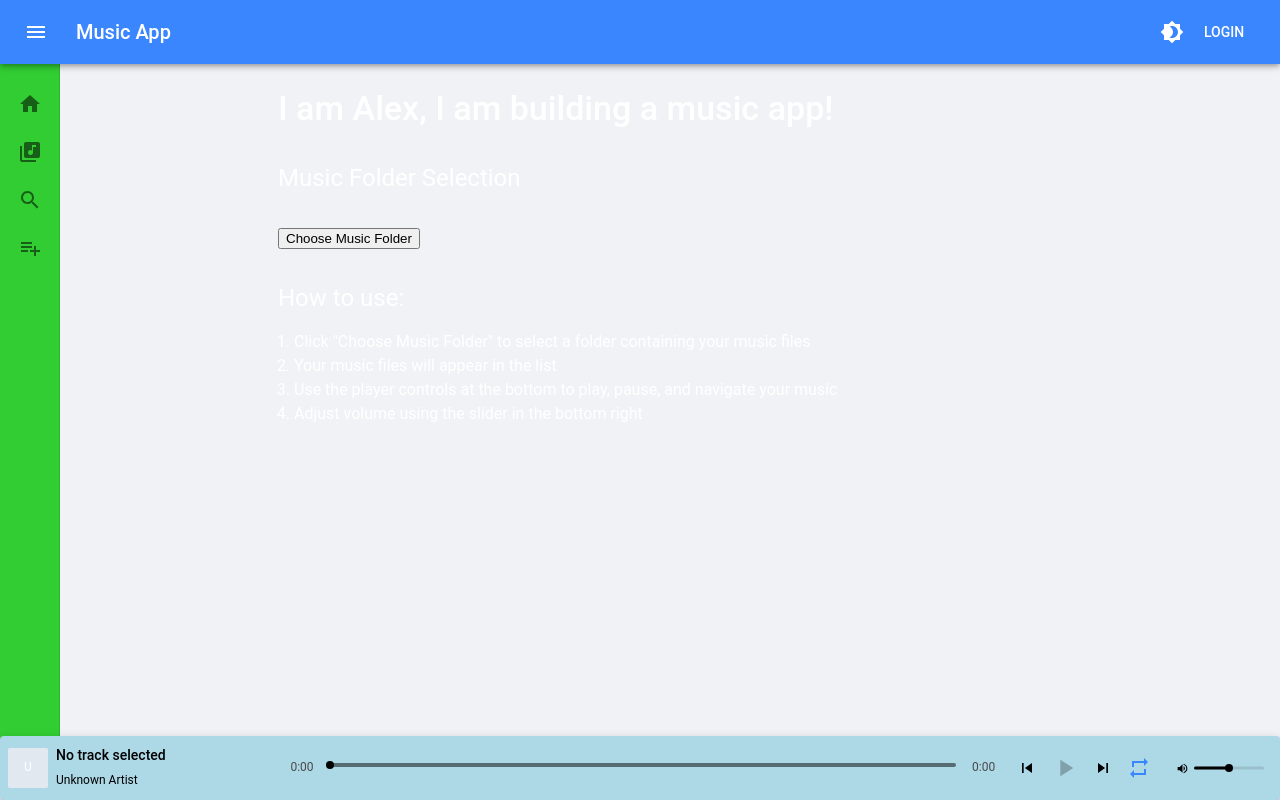
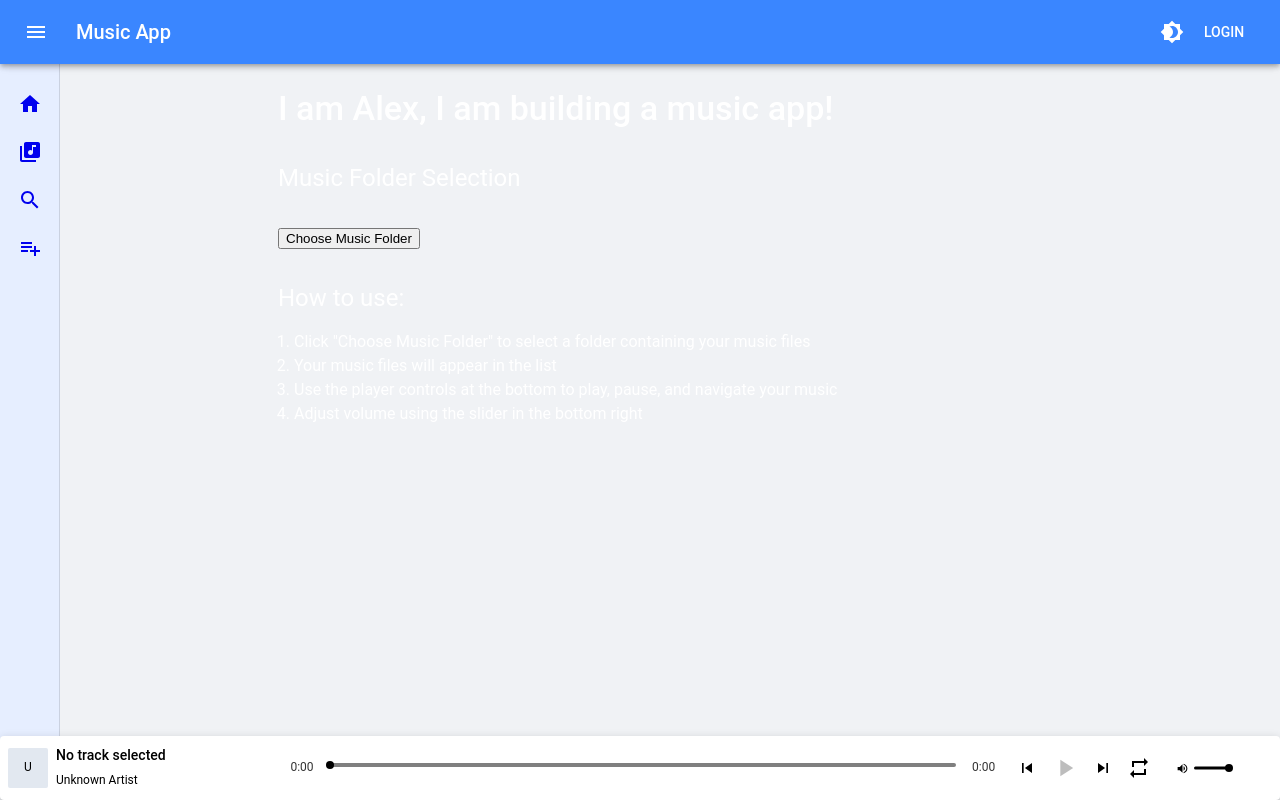
Before and after one commit to alexbarajas/music_app_project, a React (Vite) app: page / in a window 1280 px wide. Built offline with nearby package versions, Linux system fonts and the light colour scheme.

Commit message:
cleaned up colors

```diff
--- a/src/components/Footer.jsx
+++ b/src/components/Footer.jsx
@@ -14,7 +14,7 @@ import PauseIcon from "@mui/icons-material/Pause";
 import SkipPreviousIcon from "@mui/icons-material/SkipPrevious";
 import SkipNextIcon from "@mui/icons-material/SkipNext";
 import VolumeUpIcon from "@mui/icons-material/VolumeUp";
-import VolumeOffIcon from "@mui/icons-material/VolumeOff"; // Added for mute functionality
+import VolumeOffIcon from "@mui/icons-material/VolumeOff";
 import RepeatIcon from "@mui/icons-material/Repeat";
 import RepeatOneIcon from "@mui/icons-material/RepeatOne";
 
@@ -25,8 +25,8 @@ export default function Footer({
   onNext = () => {},
   volume = 30,
   onVolumeChange = () => {},
-  onMuteToggle = () => {}, // Added for mute functionality
-  isMuted = false, // Added for mute functionality
+  onMuteToggle = () => {},
+  isMuted = false,
   trackTitle = "No track selected",
   artistName = "Unknown Artist",
   currentTrack = null,
@@ -83,9 +83,8 @@ export default function Footer({
         bottom: 0,
         left: 0,
         right: 0,
-        height: isSmallScreen ? "56px" : "64px", // Reduced fixed height
+        height: isSmallScreen ? "56px" : "64px",
         zIndex: 1300,
-        backgroundColor: "lightblue",
         width: "100%",
         boxSizing: "border-box",
         overflow: "visible",
@@ -128,7 +127,7 @@ export default function Footer({
               justifyContent: "center",
             }}
           >
-            <Typography variant="caption" color="white">
+            <Typography variant="caption" color="inherit">
               {artistName?.charAt(0) || "♪"}
             </Typography>
           </Box>
@@ -140,10 +139,10 @@ export default function Footer({
             overflow: "hidden",
           }}
         >
-          <Typography variant="subtitle2" noWrap color="black">
+          <Typography variant="subtitle2" noWrap color="inherit">
             {trackTitle}
           </Typography>
-          <Typography variant="caption" color="black" noWrap>
+          <Typography variant="caption" color="inherit" noWrap>
             {artistName}
           </Typography>
         </Box>
@@ -152,12 +151,13 @@ export default function Footer({
       {/* Time display - current time */}
       <Typography
         variant="caption"
-        color="text.secondary"
+        color="inherit"
         sx={{
           display: { xs: "none", sm: "block" },
           width: "40px",
           textAlign: "right",
           pr: 1,
+          opacity: 0.8,
         }}
       >
         {formatTime(currentTime)}
@@ -172,14 +172,14 @@ export default function Footer({
           onChange={(e, newValue) => onSeek(newValue)}
           aria-label="Progress"
           sx={{
-            color: "black",
+            color: "inherit",
             height: 4,
             "& .MuiSlider-thumb": {
               width: 8,
               height: 8,
-              backgroundColor: "black",
+              backgroundColor: "currentColor",
               "&:hover, &.Mui-focusVisible": {
-                boxShadow: "0px 0px 0px 8px rgba(0, 0, 0, 0.16)",
+                boxShadow: "0px 0px 0px 8px rgba(255, 255, 255, 0.16)",
               },
               "&.Mui-active": {
                 width: 12,
@@ -196,12 +196,13 @@ export default function Footer({
       {/* Time display - duration */}
       <Typography
         variant="caption"
-        color="text.secondary"
+        color="inherit"
         sx={{
           display: { xs: "none", sm: "block" },
           width: "40px",
           textAlign: "left",
           pl: 1,
+          opacity: 0.8,
         }}
       >
         {formatTime(duration)}
@@ -220,7 +221,7 @@ export default function Footer({
           <span>
             <IconButton
               size="small"
-              sx={{ color: "black" }}
+              sx={{ color: "inherit" }}
               onClick={onPrevious}
               disabled={!hasPrevious}
             >
@@ -233,7 +234,7 @@ export default function Footer({
           <IconButton
             sx={{
               mx: 0.5,
-              color: "black",
+              color: "inherit",
             }}
             size="small"
             onClick={onPlayPause}
@@ -251,7 +252,7 @@ export default function Footer({
           <span>
             <IconButton
               size="small"
-              sx={{ color: "black" }}
+              sx={{ color: "inherit" }}
               onClick={onNext}
               disabled={!hasNext}
             >
@@ -265,7 +266,11 @@ export default function Footer({
           <IconButton
             size="small"
             onClick={onLoopToggle}
-            sx={{ color: loopInfo.color, ml: 0.5 }}
+            sx={{
+              color: loopMode === "none" ? "inherit" : "inherit",
+              opacity: loopMode === "none" ? 0.6 : 1,
+              ml: 0.5,
+            }}
           >
             {loopInfo.icon}
           </IconButton>
@@ -287,7 +292,7 @@ export default function Footer({
           <IconButton
             size="small"
             onClick={onMuteToggle}
-            sx={{ color: "black" }}
+            sx={{ color: "inherit" }}
           >
             {isMuted ? (
               <VolumeOffIcon sx={{ fontSize: "small" }} />
@@ -304,18 +309,18 @@ export default function Footer({
           aria-label="Volume"
           sx={{
             width: { xs: 50, sm: 70 },
-            color: "black",
+            color: "inherit",
             "& .MuiSlider-thumb": {
-              backgroundColor: "black",
+              backgroundColor: "currentColor",
               width: 8,
               height: 8,
             },
             "& .MuiSlider-track": {
-              backgroundColor: "black",
+              backgroundColor: "currentColor",
               height: 3,
             },
             "& .MuiSlider-rail": {
-              backgroundColor: "rgba(0,0,0,0.3)",
+              backgroundColor: "rgba(255, 255, 255, 0.3)",
               height: 3,
             },
           }}
--- a/src/components/Sidebar.jsx
+++ b/src/components/Sidebar.jsx
@@ -5,6 +5,7 @@ import {
   ListItem,
   ListItemIcon,
   ListItemText,
+  useTheme,
 } from "@mui/material";
 import { Link } from "react-router-dom";
 import HomeIcon from "@mui/icons-material/Home";
@@ -13,6 +14,8 @@ import SearchIcon from "@mui/icons-material/Search";
 import PlaylistAddIcon from "@mui/icons-material/PlaylistAdd";
 
 export default function Sidebar({ open }) {
+  const theme = useTheme();
+
   // Width when open vs closed
   const drawerWidth = open ? 200 : 60;
 
@@ -44,7 +47,6 @@ export default function Sidebar({ open }) {
           boxSizing: "border-box",
           top: 64, // Height of AppBar
           height: "calc(100% - 64px - 56px)", // Account for AppBar and Footer
-          backgroundColor: "limegreen",
           overflowX: "hidden",
         },
       }}
@@ -60,6 +62,12 @@ export default function Sidebar({ open }) {
               minHeight: 48,
               px: 2.5,
               justifyContent: open ? "initial" : "center",
+              "&:hover": {
+                backgroundColor: (theme) =>
+                  theme.palette.mode === "light"
+                    ? "rgba(0, 0, 0, 0.04)"
+                    : "rgba(255, 255, 255, 0.08)",
+              },
             }}
           >
             <ListItemIcon
@@ -67,6 +75,7 @@ export default function Sidebar({ open }) {
                 minWidth: 0,
                 mr: open ? 3 : "auto",
                 justifyContent: "center",
+                color: "inherit",
               }}
             >
               {item.icon}
```
